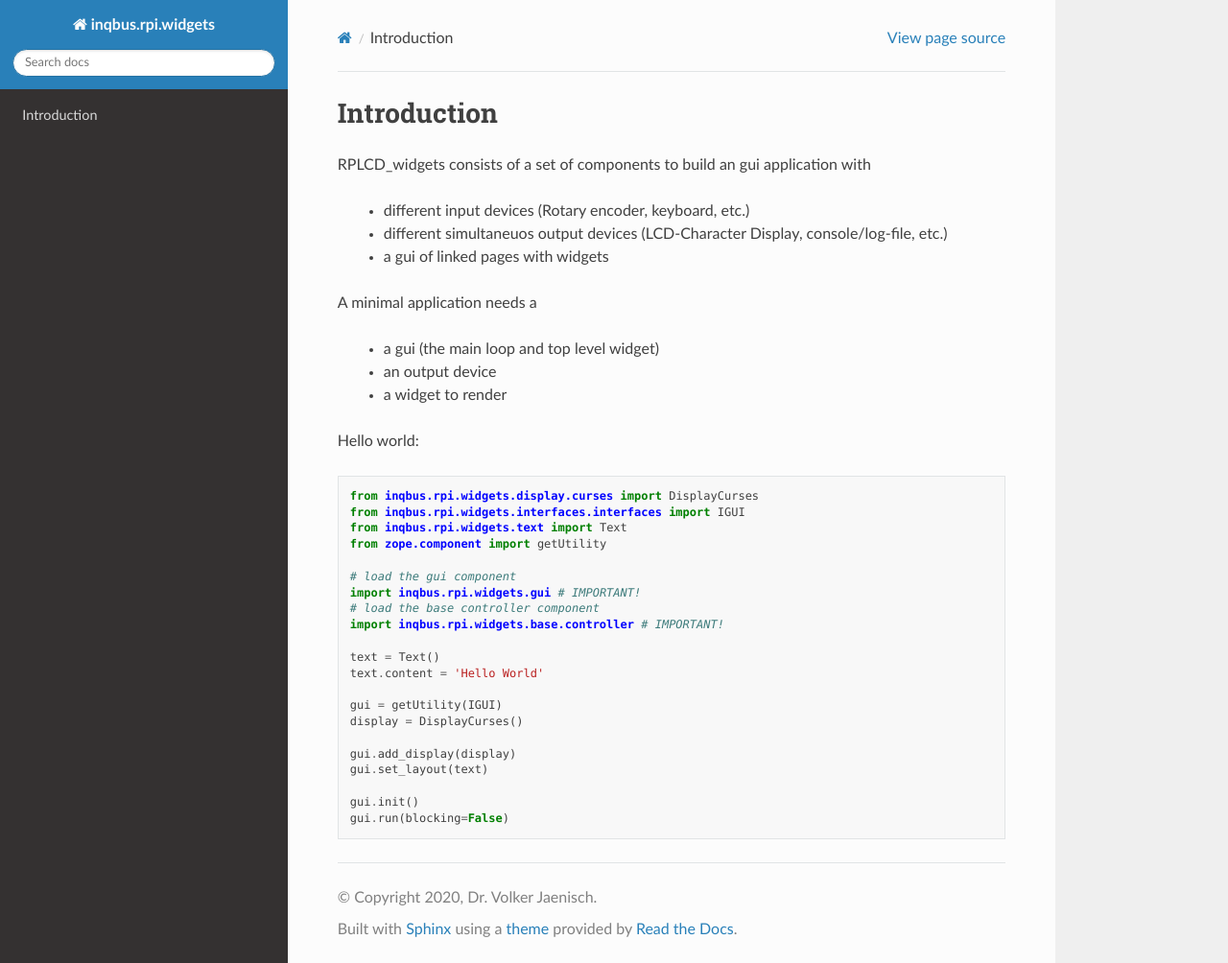
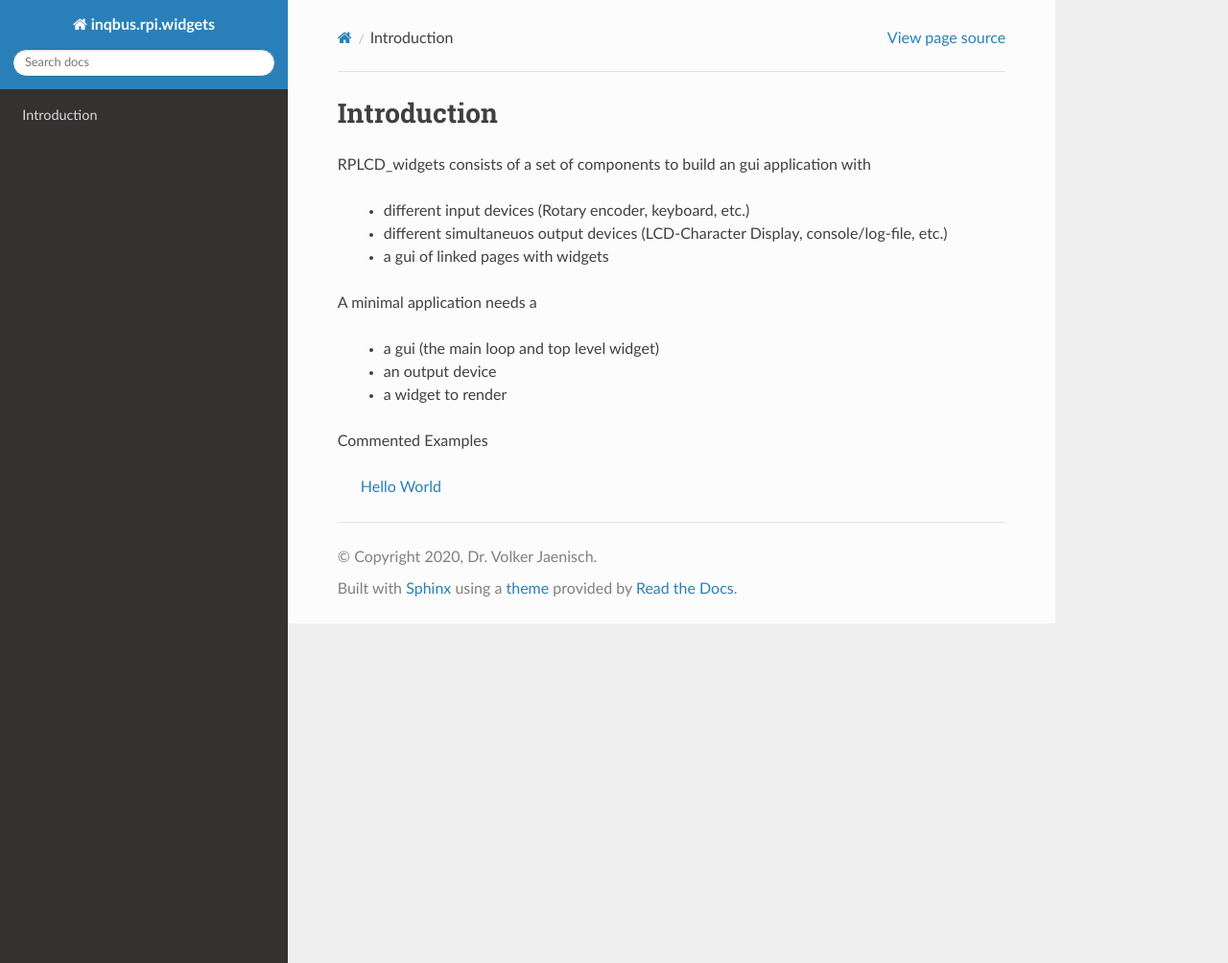
Before and after one commit to volkerjaenisch/LCD_widgets, a Sphinx documentation site: the page built from doc/source/introduction.rst, in a window 1280 px wide and 1004 px high. Shown: the whole window at 96% size. Built offline with Sphinx 7.4.7 and the Read the Docs theme 2.0.0, drawn with Linux system fonts in a browser that asks for light colours.

Commit message:
Documented "hello world"

```diff
--- a/doc/source/introduction.rst
+++ b/doc/source/introduction.rst
@@ -13,26 +13,6 @@ A minimal application needs a
     * an output device
     * a widget to render
 
-Hello world::
+Commented Examples
 
-    from inqbus.rpi.widgets.display.curses import DisplayCurses
-    from inqbus.rpi.widgets.interfaces.interfaces import IGUI
-    from inqbus.rpi.widgets.text import Text
-    from zope.component import getUtility
-
-    # load the gui component
-    import inqbus.rpi.widgets.gui # IMPORTANT!
-    # load the base controller component
-    import inqbus.rpi.widgets.base.controller # IMPORTANT!
-
-    text = Text()
-    text.content = 'Hello World'
-
-    gui = getUtility(IGUI)
-    display = DisplayCurses()
-
-    gui.add_display(display)
-    gui.set_layout(text)
-
-    gui.init()
-    gui.run(blocking=False)
+    :doc:`hello_world`
```
Also changed, not shown: doc/source/hello_world.rst (added, +92 -0 lines), hello.py (+7 -7 lines), 1 other file.
